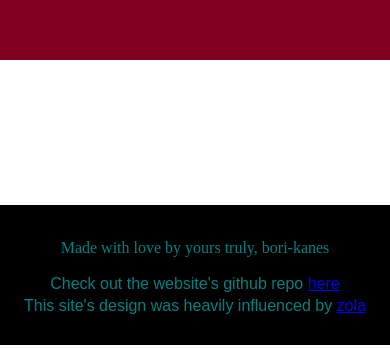
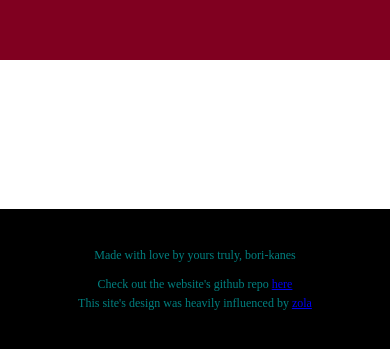
Before and after one commit to borikanes/wedding-ui, a React (Create React App) app: page /registry in a window 390 px wide. Shown: the part 1057-1406 px from the top of the page. Built offline with nearby package versions, Linux system fonts and the light colour scheme; a web font is replaced by a local one.

Commit message:
moved footer to each page instead. dont know if that was wise

```diff
--- a/src/App.js
+++ b/src/App.js
@@ -24,7 +24,7 @@ class App extends Component {
                     <Route exact path="/registry" component={Registry}/>
                     <Route exact path="/rsvp" component={Rsvp}/>
                     <Route exact path="/" component={HomePage}/>
-                    < Footer />
+                    {/* < Footer /> */}
                 </div>
             </Router>
         );
--- a/src/Footer.css
+++ b/src/Footer.css
@@ -26,7 +26,7 @@
 }
 
 @media only screen and (max-width : 445px) {
-    .Footer-parent-div {
+    /* .Footer-parent-div {
         top: 1196px;
-    }
+    } */
 }
--- a/src/TopicHeader.css
+++ b/src/TopicHeader.css
@@ -30,4 +30,9 @@
     .TopicHeader-header-parent-div {
         font-size: 13px;
     }
+
+    .Footer-parent-div {
+        top: 1000px;
+        font-size: 12px;
+    }
 }
--- a/src/TopicHeader.js
+++ b/src/TopicHeader.js
@@ -1,9 +1,10 @@
 import React, { Component } from 'react';
 import 'font-awesome/css/font-awesome.css';
 import './TopicHeader.css';
+import Footer from './Footer.js';
 
 export default class TopicHeader extends Component {
-
+// style={{height: '140.5%'}}
     render(){
         return(
             <div className="TopicHeader-parent-div">
@@ -13,6 +14,7 @@ export default class TopicHeader extends Component {
                         <p>{this.props.detail}</p>
                     </div>
                 </div>
+                <Footer />
             </div>
         );
     }
```
